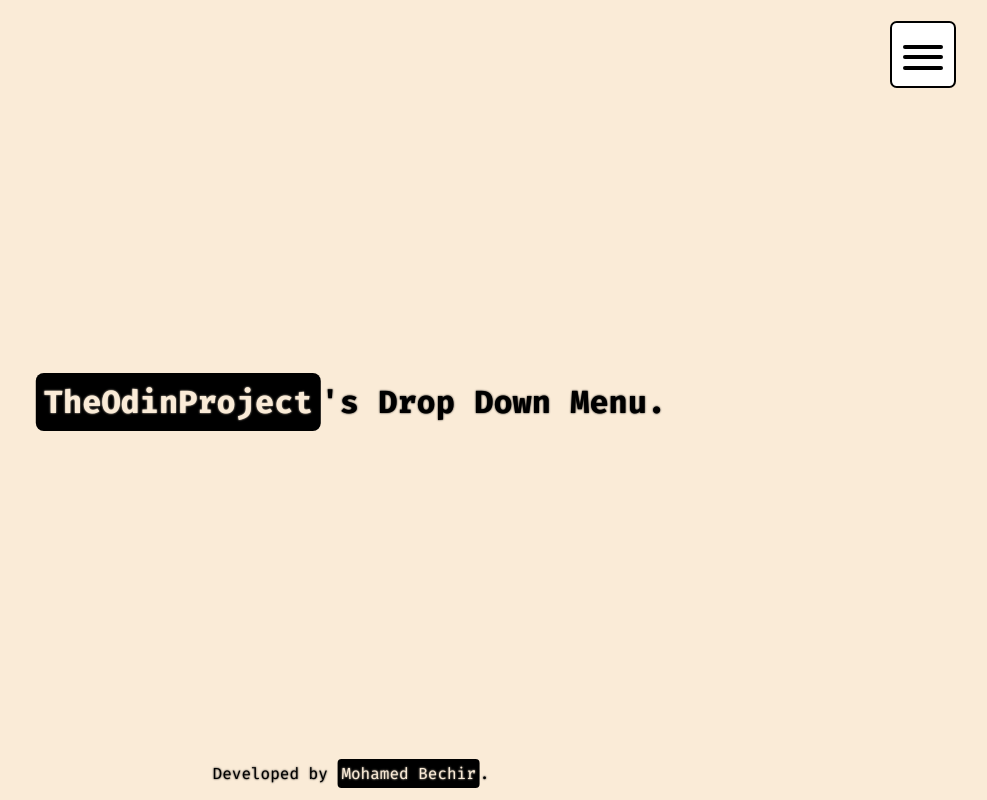
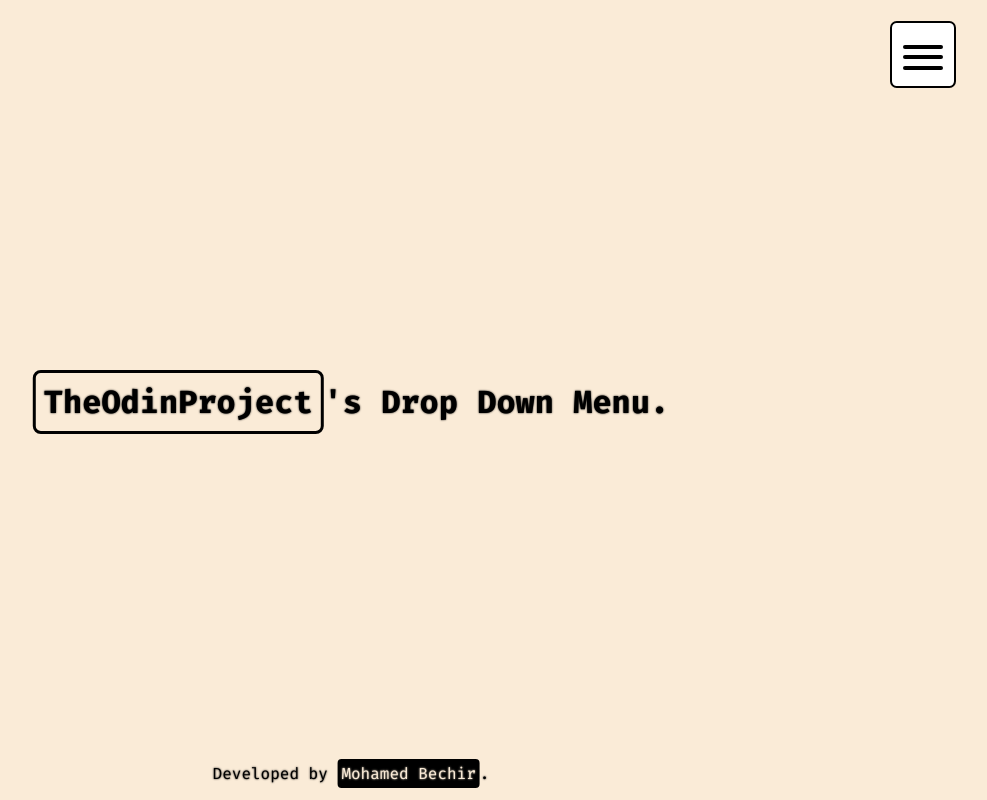
Before and after one commit to MohamedBechirMejri/top-drop-down-menu, a website built with webpack: page src/template.html in a window 1280 px wide. In both pictures the pointer is over the link "TheOdinProject". Shown: the whole page, without its empty margins (289-1276 px from the left). Built offline with nearby package versions, Linux system fonts and the light colour scheme.

Commit message:
style links on hover

```diff
--- a/src/main.scss
+++ b/src/main.scss
@@ -142,9 +142,16 @@
     a {
         background-color: colors.$main-dark;
         color: antiquewhite;
-         text-decoration: none;
-         padding: 0.25em;
-         border-radius: 0.25em
+        text-decoration: none;
+        padding: 0.25em;
+        border-radius: 0.25em;
+
+        &:hover {
+            border-style: solid;
+            border-color: colors.$main-dark;
+            background: none;
+            color: colors.$main-dark;
+        }
     }
 }
 
```
